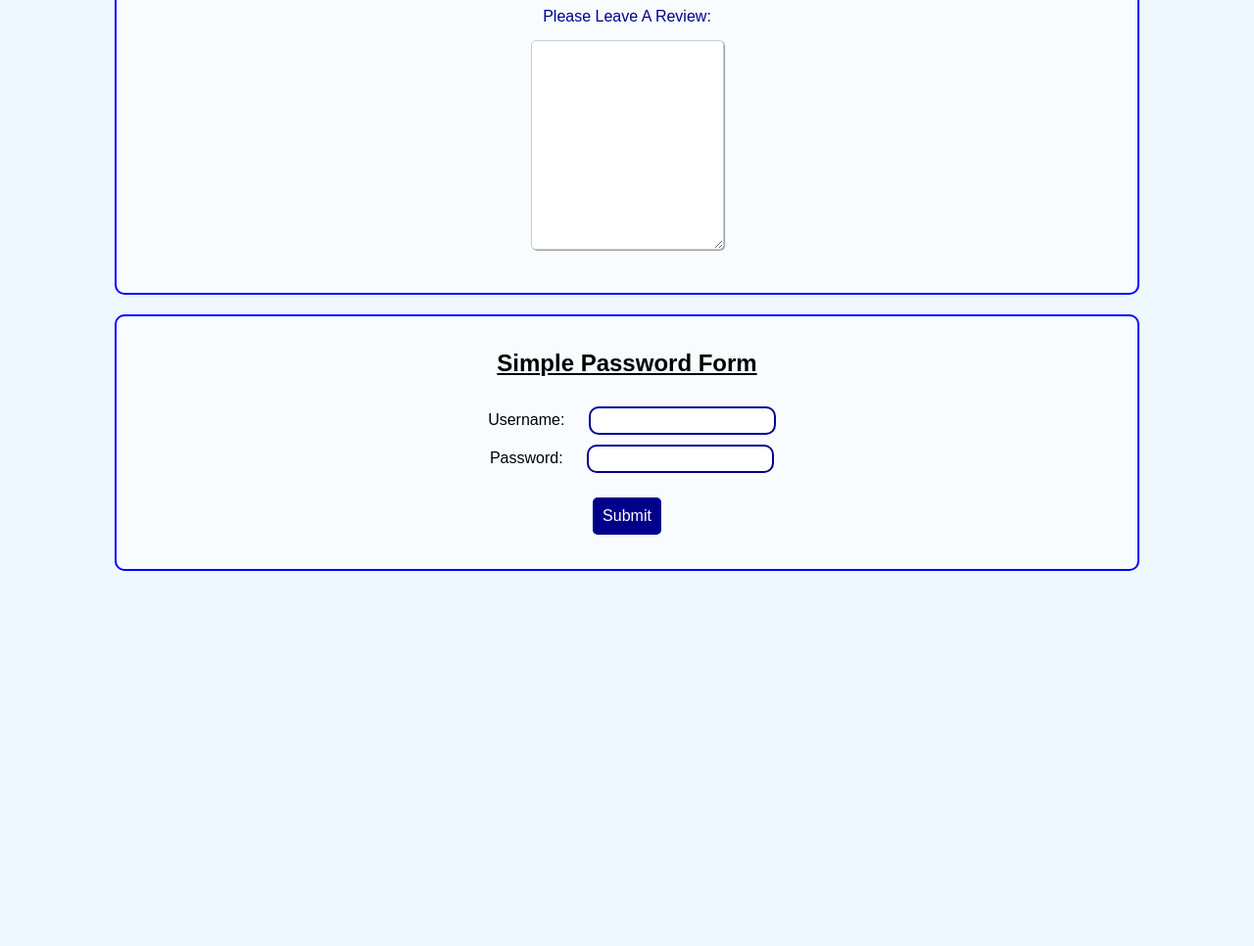
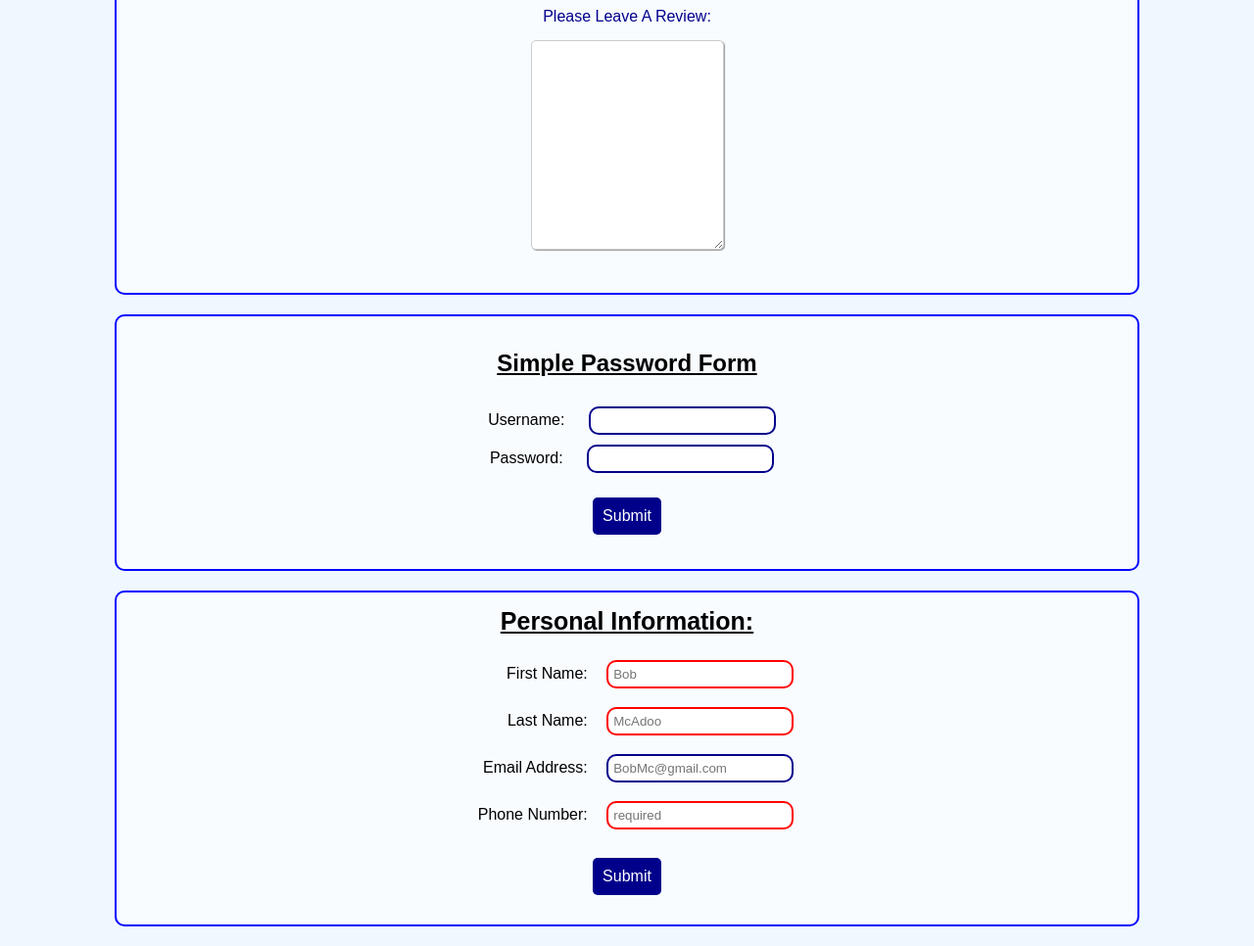
Before and after one commit to joshm-codes/HTML-Forms-Practice, a plain HTML site: page index.html in a window 1280 px wide. Shown: the part 1273-2239 px from the top of the page at 98% size. Before the commit the page ends 1876 px from the top, so only its background shows below. Drawn offline with Linux system fonts and the light colour scheme.

Commit message:
Added fieldsetForm

```diff
--- a/index.html
+++ b/index.html
@@ -89,7 +89,7 @@
 
                 <div>
                     <label for="booking_location-2">New Locations:</label>
-                    <select name="locations2" id="locations2">
+                    <select name="locations2" id="locations2"><!--dropdown menu-->
                         <option value="other">Other</option>
                         <option value="North St">North St.</option>
                         <option value="Sprinfield Ave">Springfield Ave</option>
@@ -121,6 +121,23 @@
 
     </div>
 
+    <div id="fieldsetForm">
+        <legend>Personal Information:</legend>
+        <label for="fname">First Name:</label>
+        <input type="text" id="fname" name="fname" required placeholder="Bob">
+        <br>
+        <label for="lname">Last Name:</label>
+        <input type="text" id="lname" name="lname" required placeholder="McAdoo">
+        <br>
+        <label for="email">Email Address:</label>
+        <input type="email" id="email" name="email" placeholder="BobMc@gmail.com">
+        <br>
+        <label for="phone">Phone Number:</label>
+        <input type="tel" id="phone" name="phone" required placeholder="required">
+        <br>
+        <button type="submit">Submit</button>
+
+    </div>
 
 
 
--- a/styles.css
+++ b/styles.css
@@ -6,7 +6,7 @@ h1,h2{
     text-align: center;
     text-decoration: underline;
 }
-#firstForm,#secondForm, #passWordForm{
+#firstForm,#secondForm, #passWordForm,#fieldsetForm{
     border: 2px solid blue;
     margin: 20px auto;
     padding: 15px;
@@ -88,12 +88,27 @@ textarea{
     margin-bottom: 15px;
 }
 
-#passWordForm label{
+#passWordForm label,#fieldsetForm label{
     padding: 15px;
 }
-#passWordForm input{
+#passWordForm input,#fieldsetForm input{
     margin: 5px;
 }
-#passWordForm button{
+#passWordForm button,#fieldsetForm button{
     margin-top: 20px;
 }
+#fieldsetForm{
+    text-align: center;
+}
+#fieldsetForm legend{
+    font-size: 25px;
+    font-weight: bold;
+    padding-bottom: 15px;
+    text-decoration: underline;
+}
+#fieldsetForm label {
+    display: inline-block;
+    width: 120px;
+    text-align: right;
+    padding-right: 10px;
+}
```
